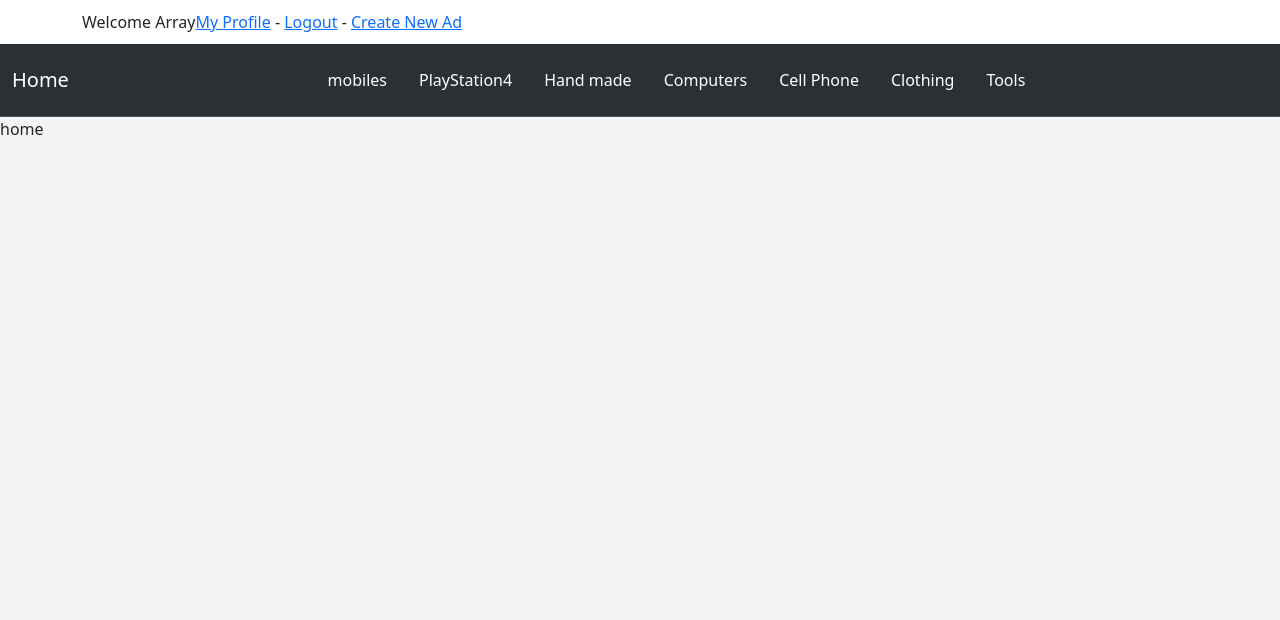
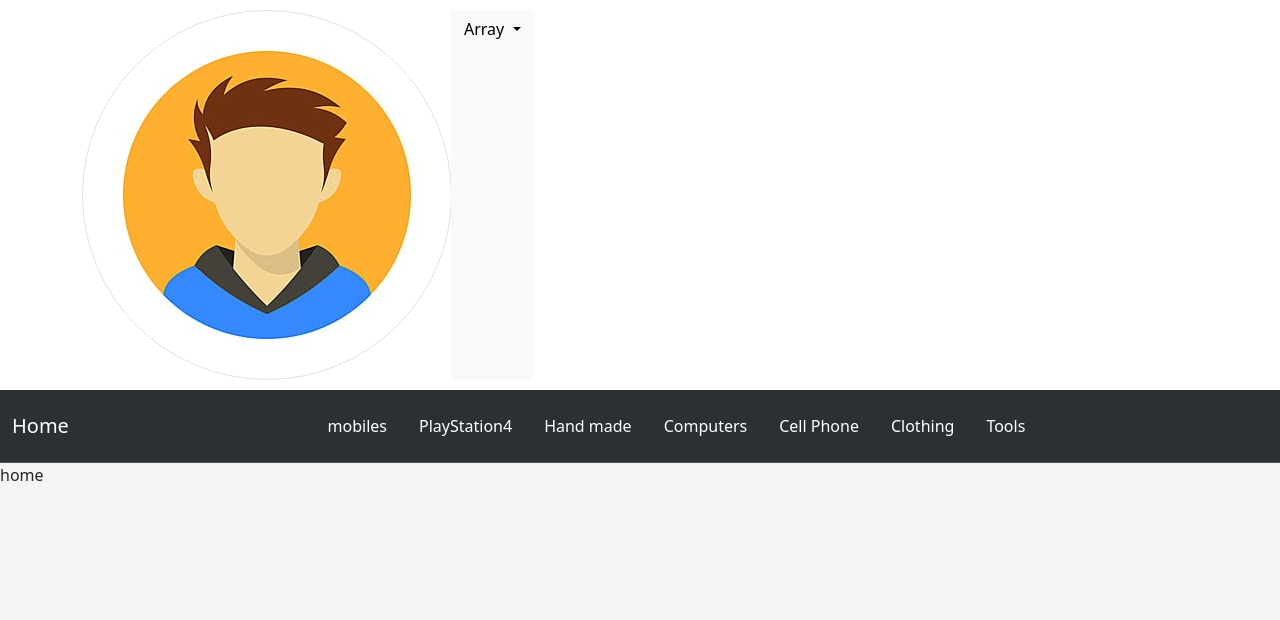
Before and after one commit to Eslam-Nazer/eCommerce_PHP_MYSQL, a PHP site: page /index.php in a window 1280 px wide. Shown: the top 620 px of the page. Run offline with PHP 8.4, Linux system fonts and the light colour scheme; a user stored in the database is signed in; data comes from the database, SQL or seed files in the repository; some libraries are stand-ins or nearby versions.

Commit message:
Edit for upper bar

```diff
--- a/includes/templates/header.php
+++ b/includes/templates/header.php
@@ -16,15 +16,25 @@
 <body>
     <div class="upper-bar">
         <div class="container">
-            <?php if (isset($_SESSION['user'])) {
-                echo 'Welcome ' . $_SESSION['user'];
+            <?php if (isset($_SESSION['user'])) { ?>
+                <div class="btn-group my-info">
+                    <img src="img.jpg" class="rounded-circle img-thumbnail" alt="...">
+                    <span class="btn btn-light dropdown-toggle" data-bs-toggle="dropdown">
+                        <?php echo $_SESSION['user']; ?>
+                    <span class="caret"></span>
+                    </span>
+                    <ul class="dropdown-menu">
+                        <li><a href="profile.php">My Profile</a></li>
+                        <li><a href="logout.php">Create New Item</a></li>
+                        <li><a href="profile.php#my-ads">My Items</a></li>
+                        <li><a href="newad.php">Logout</a></li>
+                    </ul>
+                </div>
+                <?php
                 $statusOfUser = checkUserStatus($_SESSION['user']);
                 if ($statusOfUser == 1) {
-                    echo ' Your Membership need to active by admin ';
+                    echo '<div class="float-end">Your Membership need to active by admin</div>';
                 }
-                echo '<a href="profile.php">My Profile</a>';
-                echo ' - <a href="logout.php">Logout</a>';
-                echo ' - <a href="newad.php"> Create New Ad</a>';
                 } else { ?>
                 upper
                 <a href="login.php">
```
